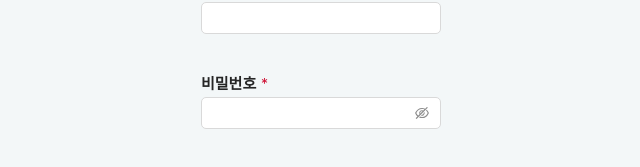
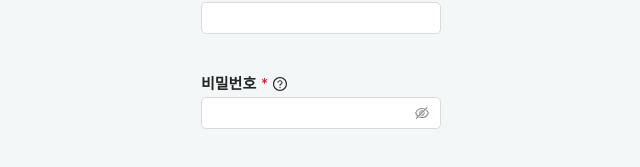
Before and after one commit to riley909/wordbook-client, a React (Create React App) app: page /signup in a window 1280 px wide. Shown: the part 353-520 px from the top of the page, without its empty margins (319-959 px from the left). Built offline with nearby package versions, Linux system fonts and the light colour scheme.

Commit message:
Feat: 비밀번호란에 툴팁 추가

```diff
--- a/src/components/SignupPage/Signup.js
+++ b/src/components/SignupPage/Signup.js
@@ -1,7 +1,8 @@
-import { Col, Input, Row, Form, Button } from 'antd';
+import { Col, Input, Row, Form, Button, Tooltip } from 'antd';
 import { useFormik } from 'formik';
 import * as Yup from 'yup';
 import styles from '../../styles/SignupPage.module.css';
+import { QuestionCircleOutlined } from '@ant-design/icons';
 
 export default function Signup({ signup }) {
   const formik = useFormik({
@@ -67,7 +68,10 @@ export default function Signup({ signup }) {
               <Form.Item>
                 <div className={styles.password_area}>
                   <span className={styles.password_title}>비밀번호</span>
-                  <span className={styles.required}> *</span>
+                  <span className={styles.required}> * </span>
+                  <Tooltip title="영문 소문자로 이루어진 8-32자리 문자. 숫자 혹은 특수문자 1자 이상. 영문 대문자 1자 이상.">
+                    <QuestionCircleOutlined />
+                  </Tooltip>
                   <div className={styles.input_area}>
                     <Input.Password
                       id="password"
```
